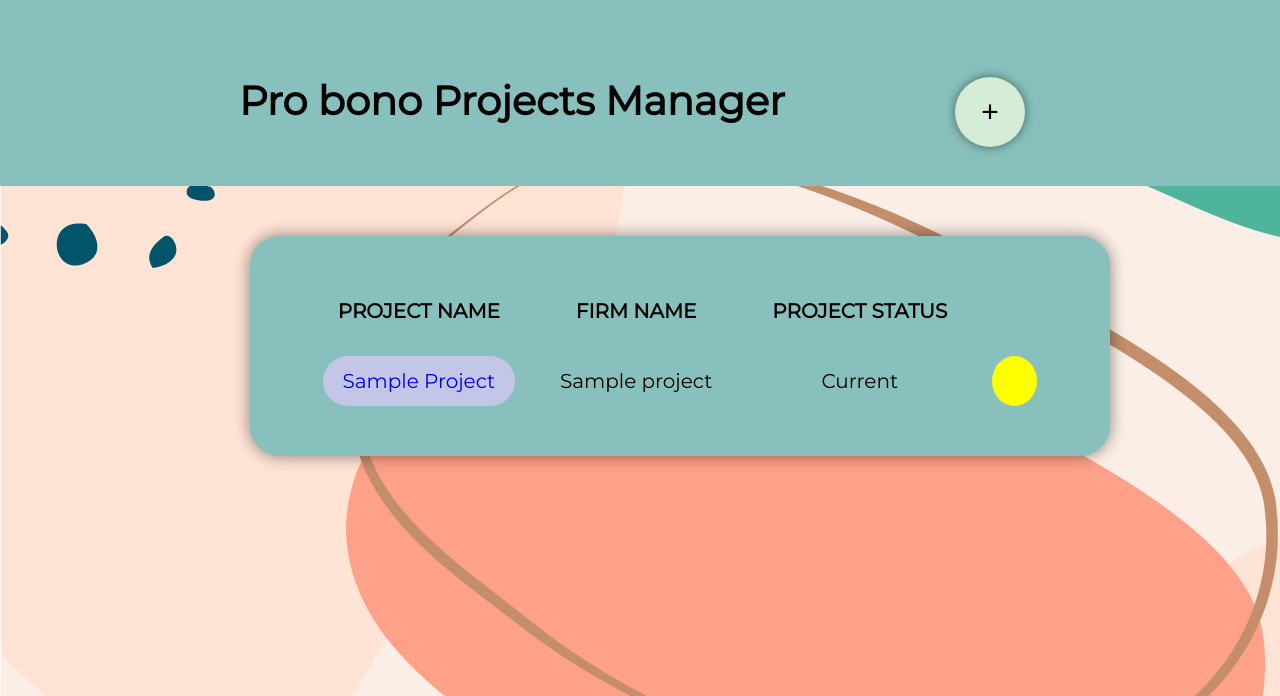
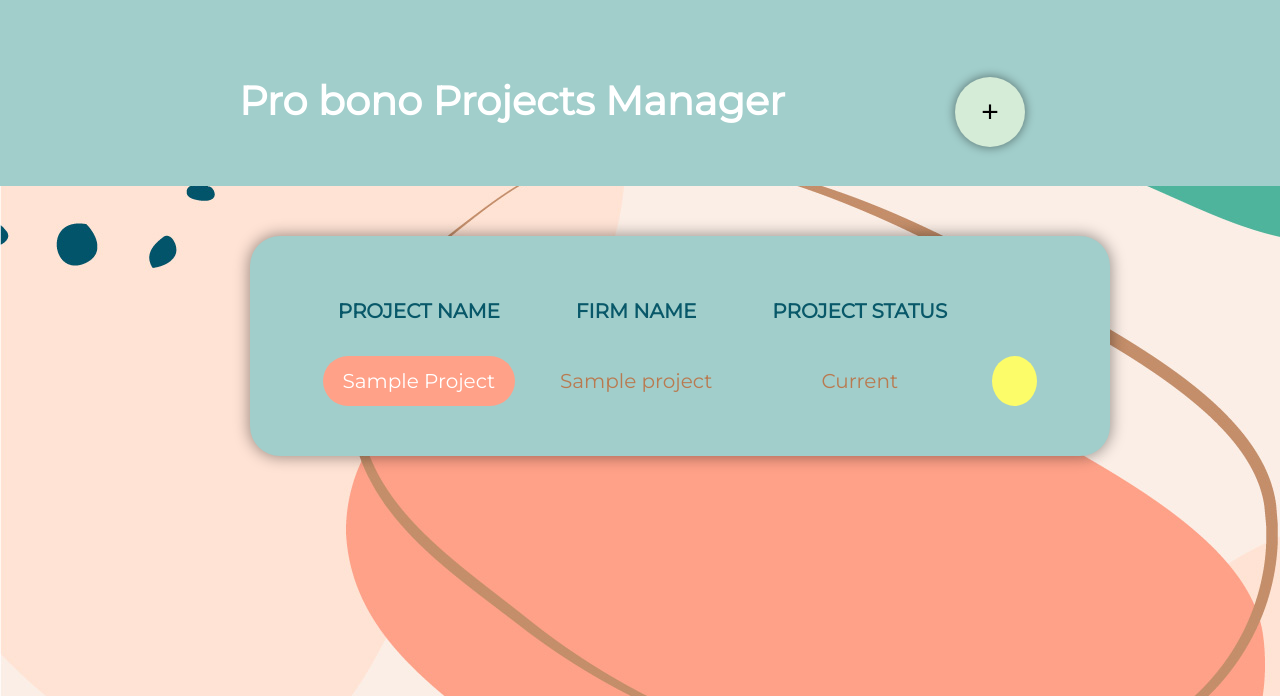
Before and after one commit to jessielista/probono-project-management, a Node server app: page /probono in a window 1280 px wide. Shown: the top 696 px of the page. Run offline with Node 20, Linux system fonts and the light colour scheme; tables that the repository leaves empty hold one stand-in row (values such as "Sample post"); some libraries are stand-ins or nearby versions.

Commit message:
updating index page styling

```diff
--- a/public/css/styles.css
+++ b/public/css/styles.css
@@ -17,6 +17,7 @@ h1{
   font-size: 40px;
   text-align: center;
   transform: translate(-10%, 90%);
+  color:white;
 }
 
 table{
@@ -38,6 +39,11 @@ td, th{
 }
 th{
 text-transform:uppercase;
+color: #085869;
+
+}
+td{
+  color: #B97A50;
 
 }
 
@@ -95,7 +101,7 @@ form{
 /* index page */
 .index-container {
   /* background-color: #D5ECD7; */
-  background-color: #87C0BC;
+  background-color: #A1CECB;
   width: 800px;
   margin: 50px;
   /* height: 550px; */
@@ -118,7 +124,8 @@ a {
   text-decoration: none;
   height: 10px;
   cursor: pointer;
-
+  color: white;
+  /* unvisited link */
 }
 
 
@@ -148,10 +155,12 @@ a {
 }
 
 .project-name-href{
-  background-color: #C4C6E7;
+  /* background-color: #C4C6E7; */
+  background-color: #FFA188;
   /* box-shadow: 0 0 10px 1px rgb(0 0 0 / 40%); */
   border-radius: 30px;
   text-transform: capitalize;
+  text-decoration: none;
 }
 
 /* .dot-color{
@@ -162,40 +171,40 @@ a {
 } */
 
 .dot-color-red{
-  background-color: red;
+  background-color: #ff6961;
   border-radius: 50%;
   width: 15px;
   height: 15px;
 }
 
 .dot-color-yellow{
-  background-color: yellow;
+  background-color: #FCFC69;
   border-radius: 50%;
   width: 15px;
   height: 15px;
 }
 .dot-color-green{
-  background-color: green;
+  background-color: #28A228;
   border-radius: 50%;
   width: 15px;
   height: 15px;
 }
 
 .dot-color-red-show{
-  background-color: red;
+  background-color: #ff6961;
   border-radius: 50%;
   width: 45px;
   height: 45px;
 }
 
 .dot-color-yellow-show{
-  background-color: yellow;
+  background-color: #FCFC69;
   border-radius: 50%;
   width: 45px;
   height: 45px;
 }
 .dot-color-green-show{
-  background-color: green;
+  background-color: #28A228;
   border-radius: 50%;
   width: 45px;
   height: 45px;
@@ -277,7 +286,7 @@ header{
   /* border: 7px solid #e3caea; */
   /* background-color: #C4C6E7; */
   /* background: linear-gradient(rgba(0, 0, 0, 0.6), rgba(0, 0, 0, 0.6)); */
-  background-color: #87C0BC;
+  background-color: #A1CECB;
   /* height: 20%; */
   /* position: fixed;
   padding-top: 50px; */
```
